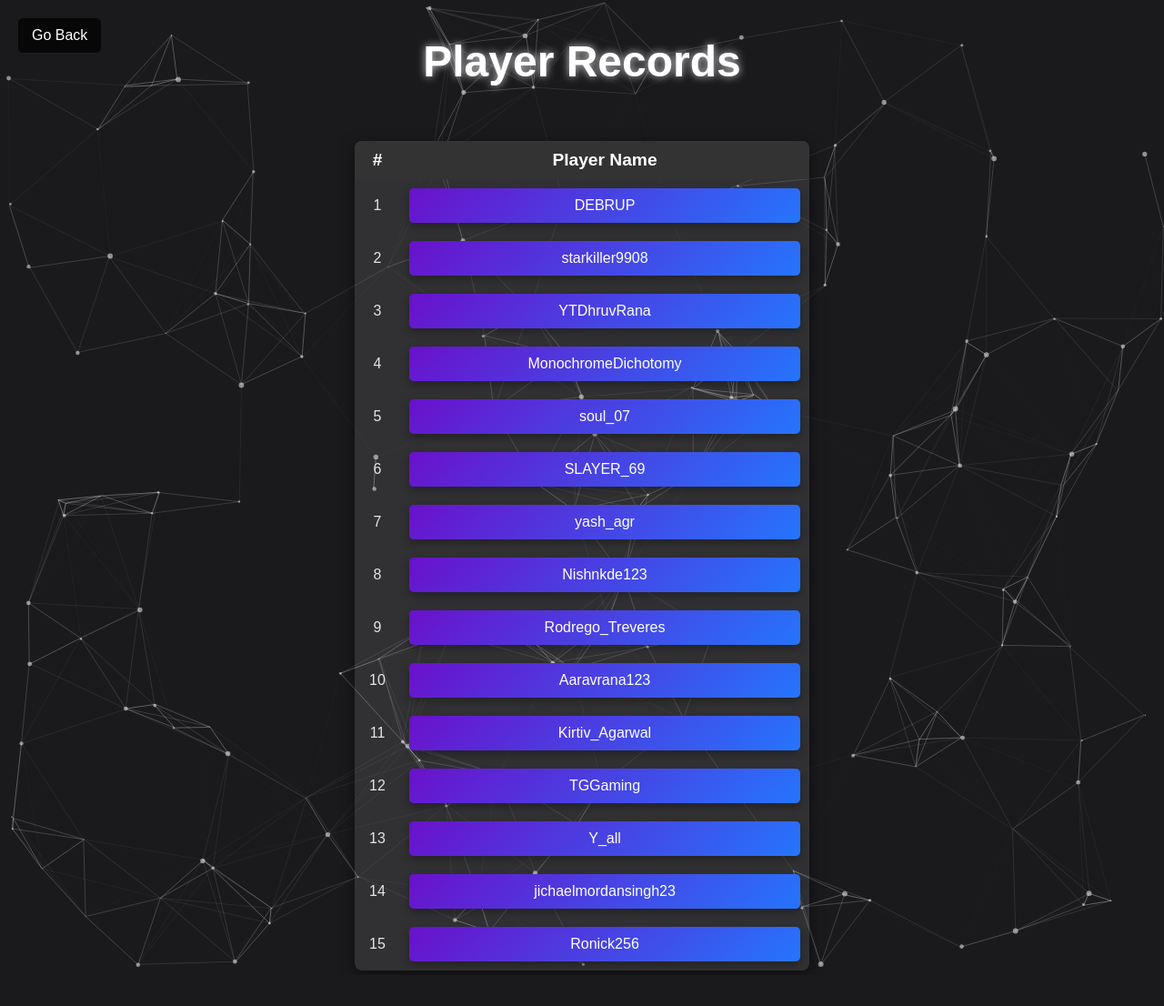
After one commit to Coman-0629/Tournaments, a Flask app: page /record in a window 1280 px wide. The commit adds this page. Shown: the top 1106 px of the page at 91% size. Run offline with Flask 3, Linux system fonts and the light colour scheme; data comes from the database, SQL or seed files in the repository; both versions use the stored data as it was after the commit.

Commit message:
Added Player Record Feature

```diff
--- a/app.py
+++ b/app.py
@@ -1,4 +1,5 @@
 from flask import Flask, render_template, request, redirect
+from matplotlib import pyplot as plt
 import sqlite3
 import csv
 import chess.pgn
@@ -148,11 +149,15 @@ def updatedb(rows, tournament_date, tournament_name, weight,winner,players,gif):
         players_conn = sqlite3.connect('data/players.db')
         players_cursor = players_conn.cursor()
         for row in rows:
-            username = row['Username']
-            rating = row['Rating']
-            raw_ccr = row['ccr']
-            games = row['games']
-            winrate = row['winrate']
+            try:
+                username = row['Username']
+                rating = row['Rating']
+                raw_ccr = row['ccr']
+                games = row['games']
+                winrate = row['winrate']
+                rank=row['Rank']
+                perf=row['Performance']
+            except Exception as f: print('Error in something: ',f)
             podium = 1 if row['pct'] >= 85 else 0
             players_cursor.execute(f'''
                 CREATE TABLE IF NOT EXISTS "{username}" (
@@ -163,14 +168,16 @@ def updatedb(rows, tournament_date, tournament_name, weight,winner,players,gif):
                     winrate REAL,
                     date DATE,
                     podium INTEGER,
-                    weight INTEGER
+                    weight INTEGER,
+                    rank INTEGER,
+                    perf INTEGER
                 )
             ''')
 
             players_cursor.execute(f'''
-                INSERT INTO "{username}" (rating, ccr, tourn, games, winrate, date, podium, weight)
-                VALUES (?, ?, ?, ?, ?, ?, ?, ?)
-            ''', (rating, raw_ccr, tournament_name, games, winrate, tournament_date, podium, weight))
+                INSERT INTO "{username}" (rating, ccr, tourn, games, winrate, date, podium, weight,rank,perf)
+                VALUES (?, ?, ?, ?, ?, ?, ?, ?,?,?)
+            ''', (rating, raw_ccr, tournament_name, games, winrate, tournament_date, podium, weight,rank,perf))
 
         players_conn.commit()
         players_conn.close()
@@ -239,6 +246,7 @@ def index():
         elif button=='viewplayers':return redirect('/viewplayers')
         elif button=='tutorial': return redirect('/guide')
         elif button=='iconic': return redirect('/iconic')
+        elif button=='record': return redirect('/record')
 
 @app.route('/verify', methods=['GET','POST'])
 def verify():
@@ -301,8 +309,99 @@ def iconic():
     c.execute('SELECT * FROM tourns')
     tournaments = c.fetchall()
     conn.close()
-    print(tournaments)
     return render_template('iconic.html', tournaments=tournaments)
+
+@app.route('/record',methods=['GET','POST'])
+def record():
+    if request.method=='GET':
+        conn=sqlite3.connect('data/main.db')
+        c=conn.cursor()
+        c.execute('SELECT name FROM players ORDER BY ccr DESC')
+        names=c.fetchall()
+        conn.close()
+        return render_template('record.html',players=names)
+    elif request.method=='POST':
+        player=request.form['player_name']
+        return redirect('/playerinfo/'+str(player))
+
+
+@app.route('/playerinfo/<player>')
+def player_details(player):
+    updateccr()
+    conn = sqlite3.connect('data/players.db')
+    c = conn.cursor()
+
+    # Fetch tournaments data
+    c.execute(f'SELECT date, rating, ccr, tourn, games, winrate, podium, weight, rank,perf FROM "{player}" ORDER BY date')
+    data = c.fetchall()
+    conn.close()
+
+    # Process data for the table and charts
+    dates, ratings, performances, ccrs, tournaments = [], [], [], [], []
+    total_games, total_podiums = 0, 0
+
+    try:
+        for row in data:
+            dates.append(row[0])
+            ratings.append(row[1])
+            performances.append(row[9])
+            ccrs.append(row[2])
+            tournaments.append({
+                'tourn': row[3],
+                'date': row[0],
+                'weight': row[7],
+                'rank': row[8],
+                'rating': row[1],
+                'ccr': row[2],
+                'performance': row[9],
+                'winrate': row[5],
+                'games': row[4],
+                'wins': round(row[5] * row[4] / 100)
+            })
+            total_games += row[4]
+            total_podiums += row[6]
+    except Exception as e: print('Error in gathering data:',e)
+    conn=sqlite3.connect('data/main.db')
+    c=conn.cursor()
+    try:
+        c.execute('SELECT * FROM players')
+        for i in c.fetchall():
+            if i[0]==player: ccrlive=i[2]
+    except Exception as e: print('Error in CCRLIVE: ',e,player)
+    conn.close()
+
+    plt.figure(figsize=(12, 8))
+    plt.subplot(3, 1, 1)
+    plt.plot(dates, ratings, marker='o', label='Rating')
+    plt.title('Rating Over Time')
+    plt.grid()
+
+    plt.subplot(3, 1, 2)
+    plt.plot(dates, performances, marker='o', label='Performance', color='green')
+    plt.title('Performance Over Time')
+    plt.grid()
+
+    plt.subplot(3, 1, 3)
+    plt.plot(dates, ccrs, marker='o', label='Raw CCR', color='red')
+    plt.title('Raw CCR Over Time')
+    plt.grid()
+
+    plt.tight_layout()
+    plt.savefig('static/growth_chart.png')
+    plt.close()
+
+    return render_template(
+        'details.html',
+        player=player,
+        tourns=len(data),
+        ccr=ccrlive,
+        rating=ratings[-1] if ratings else 0,
+        podiums=total_podiums,
+        games=total_games,
+        tournaments=tournaments
+    )
+
+
 
 
 if __name__=='__main__':
--- a/requirements.txt
+++ b/requirements.txt
@@ -1,3 +1,4 @@
 Flask
 gunicorn
 python-chess
+matplotlib
--- /dev/null
+++ b/static/particles.json
@@ -0,0 +1,105 @@
+{
+    "particles": {
+      "number": {
+        "value": 100,
+        "density": {
+          "enable": true,
+          "value_area": 800
+        }
+      },
+      "color": {
+        "value": "#ffffff"
+      },
+      "shape": {
+        "type": "circle",
+        "stroke": {
+          "width": 0,
+          "color": "#000000"
+        },
+        "polygon": {
+          "nb_sides": 5
+        }
+      },
+      "opacity": {
+        "value": 0.5,
+        "random": false,
+        "anim": {
+          "enable": false,
+          "speed": 1,
+          "opacity_min": 0.1,
+          "sync": false
+        }
+      },
+      "size": {
+        "value": 3,
+        "random": true,
+        "anim": {
+          "enable": false,
+          "speed": 40,
+          "size_min": 0.1,
+          "sync": false
+        }
+      },
+      "line_linked": {
+        "enable": true,
+        "distance": 150,
+        "color": "#ffffff",
+        "opacity": 0.4,
+        "width": 1
+      },
+      "move": {
+        "enable": true,
+        "speed": 6,
+        "direction": "none",
+        "random": false,
+        "straight": false,
+        "out_mode": "out",
+        "bounce": false,
+        "attract": {
+          "enable": false,
+          "rotateX": 600,
+          "rotateY": 1200
+        }
+      }
+    },
+    "interactivity": {
+      "detect_on": "canvas",
+      "events": {
+        "onhover": {
+          "enable": true,
+          "mode": "repulse"
+        },
+        "onclick": {
+          "enable": true,
+          "mode": "push"
+        },
+        "resize": true
+      },
+      "modes": {
+        "grab": {
+          "distance": 400,
+          "line_linked": {
+            "opacity": 1
+          }
+        },
+        "bubble": {
+          "distance": 400,
+          "size": 40,
+          "duration": 2,
+          "opacity": 8,
+          "speed": 3
+        },
+        "repulse": {
+          "distance": 200,
+          "duration": 0.4
+        },
+        "push": {
+          "particles_nb": 4
+        },
+        "remove": {
+          "particles_nb": 2
+        }
+      }
+    },
+    "retina_detect": true
+  }
--- /dev/null
+++ b/static/styles_player_record.css
@@ -0,0 +1,114 @@
+/* General Body Styles */
+body {
+    margin: 0;
+    font-family: Arial, sans-serif;
+    background-color: #1a1a1d; /* Dark theme background */
+    color: white;
+    overflow: hidden;
+    position: relative;
+}
+
+/* Particles.js Background */
+#particles-js {
+    position: absolute;
+    width: 100%;
+    height: 100%;
+    z-index: -1;
+}
+
+/* Container for Content */
+.container {
+    display: flex;
+    flex-direction: column;
+    align-items: center;
+    justify-content: flex-start;
+    max-height: 90vh;
+    overflow-y: auto;
+    padding: 20px;
+}
+
+/* Heading Styles */
+.heading {
+    font-size: 3rem;
+    margin-top: 20px;
+    margin-bottom: 40px;
+    text-align: center;
+    text-shadow: 0 0 10px rgba(255, 255, 255, 0.8);
+}
+
+/* Table Styles */
+.player-table {
+    width: 500px; /* Increased width to occupy 70% of screen */
+    border-collapse: collapse;
+    margin: 20px auto;
+    background-color: rgba(255, 255, 255, 0.1); /* Transparent dark table */
+    border-radius: 8px;
+    overflow: hidden;
+    box-shadow: 0 4px 15px rgba(0, 0, 0, 0.5); /* Subtle shadow for table */
+}
+
+
+.player-table th {
+    background-color: #333; /* Darker header */
+    color: white;
+    padding: 10px;
+    font-size: 1.2rem;
+}
+
+.player-table td {
+    text-align: center;
+    padding: 10px;
+    color: #e5e5e5; /* Slightly off-white text */
+}
+
+/* Ensure Serial Number Column Aligns Properly */
+.player-table th:first-child,
+.player-table td:first-child {
+    width: 10%;
+    text-align: center;
+}
+
+/* Player Button Styles */
+.player-button {
+    width: 100%;
+    padding: 10px;
+    font-size: 1rem;
+    color: #fff;
+    background: linear-gradient(135deg, #6a11cb, #2575fc); /* Gradient button */
+    border: none;
+    border-radius: 5px;
+    cursor: pointer;
+    box-shadow: 0 4px 10px rgba(0, 0, 0, 0.3);
+    transition: transform 0.2s, box-shadow 0.2s;
+}
+
+.player-button:hover {
+    transform: scale(1.05);
+    box-shadow: 0 8px 15px rgba(0, 0, 0, 0.5);
+}
+
+.player-button:active {
+    transform: scale(1.02);
+    box-shadow: 0 6px 12px rgba(0, 0, 0, 0.4);
+}
+
+/* Fixed Go Back Button */
+.back-button {
+    position: fixed;
+    top: 20px;
+    left: 20px;
+    padding: 10px 15px;
+    font-size: 1rem;
+    cursor: pointer;
+    background-color: rgba(0, 0, 0, 0.7);
+    color: white;
+    border: none;
+    border-radius: 5px;
+    z-index: 10;
+    transition: background-color 0.3s ease;
+}
+
+.back-button:hover {
+    background-color: rgba(255, 255, 255, 0.9);
+    color: black;
+}
--- a/templates/index.html
+++ b/templates/index.html
@@ -11,12 +11,12 @@
         <h1>Chess Tournament Assessment Framework</h1>
         <p><b>A one-stop destination for analysis, rankings and chess</b></p>
 
-        <!-- Form 1: Button 1 -->
         <form action="/" method="POST">
             <button type="submit" name="button" value="addtourn">Add Tournament</button>
             <button type="submit" name="button" value="viewplayers">View Leaderboard</button>
             <button type="submit" name="button" value="tutorial">CCR Calculation</button>
             <button type="submit" name="button" value="iconic">Iconic Games</button>
+            <button type="submit" name="button" value="record">Player Records</button>
         </form>
     </div>
 </body>
--- /dev/null
+++ b/templates/record.html
@@ -0,0 +1,48 @@
+<!DOCTYPE html>
+<html lang="en">
+<head>
+    <meta charset="UTF-8">
+    <meta name="viewport" content="width=device-width, initial-scale=1.0">
+    <title>Player Record</title>
+    <link rel="stylesheet" href="{{ url_for('static', filename='styles_player_record.css') }}">
+    <script src="https://cdn.jsdelivr.net/particles.js/2.0.0/particles.min.js"></script>
+</head>
+<body>
+    <div id="particles-js"></div>
+    <button class="back-button" onclick="goBack()">Go Back</button>
+
+    <div class="container">
+        <h1 class="heading">Player Records</h1>
+        <form method="POST" action="/record">
+            <table class="player-table">
+                <thead>
+                    <tr>
+                        <th>#</th>
+                        <th>Player Name</th>
+                    </tr>
+                </thead>
+                <tbody>
+                    {% for player in players %}
+                    <tr>
+                        <td>{{ loop.index }}</td>
+                        <td>
+                            <button class="player-button" name="player_name" value="{{ player[0] }}">{{ player[0] }}</button>
+                        </td>
+                    </tr>
+                    {% endfor %}
+                </tbody>
+            </table>
+        </form>
+    </div>
+
+    <script>
+        particlesJS.load('particles-js', '/static/particles.json', function() {
+            console.log('Particles.js loaded');
+        });
+
+        function goBack() {
+            window.location.href = '/';
+        }
+    </script>
+</body>
+</html>
```
Also changed, not shown: static/styles_player_details.css (added, +80 -0 lines), templates/details.html (added, +77 -0 lines), data/main.db, data/players.db, static/growth_chart.png (added).
